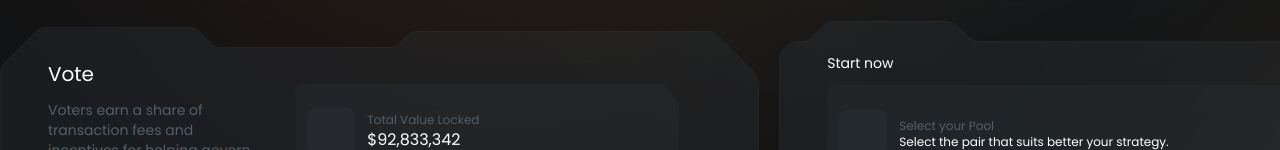
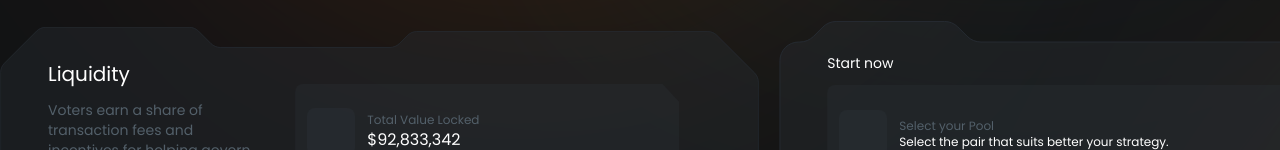
Before and after one commit to josesantanaweb/fenix, a Next.js app: page / in a window 1280 px wide. Shown: the part 130-280 px from the top of the page. Built offline with nearby package versions, Linux system fonts and the light colour scheme.

Commit message:
fix: title

```diff
--- a/components/Liquidity/Deposit.tsx
+++ b/components/Liquidity/Deposit.tsx
@@ -7,7 +7,7 @@ const Deposit = () => {
     <BigBox>
       <div className="flex items-center justify-between w-full">
         <div className="w-1/2">
-          <h4 className="mb-3 text-xl text-white">Vote</h4>
+          <h4 className="mb-3 text-xl text-white">Liquidity</h4>
           <p className="mb-4 text-sm text-shark-100">
             Voters earn a share of transaction fees and incentives for helping govern how emissions are distributed.
           </p>
```
